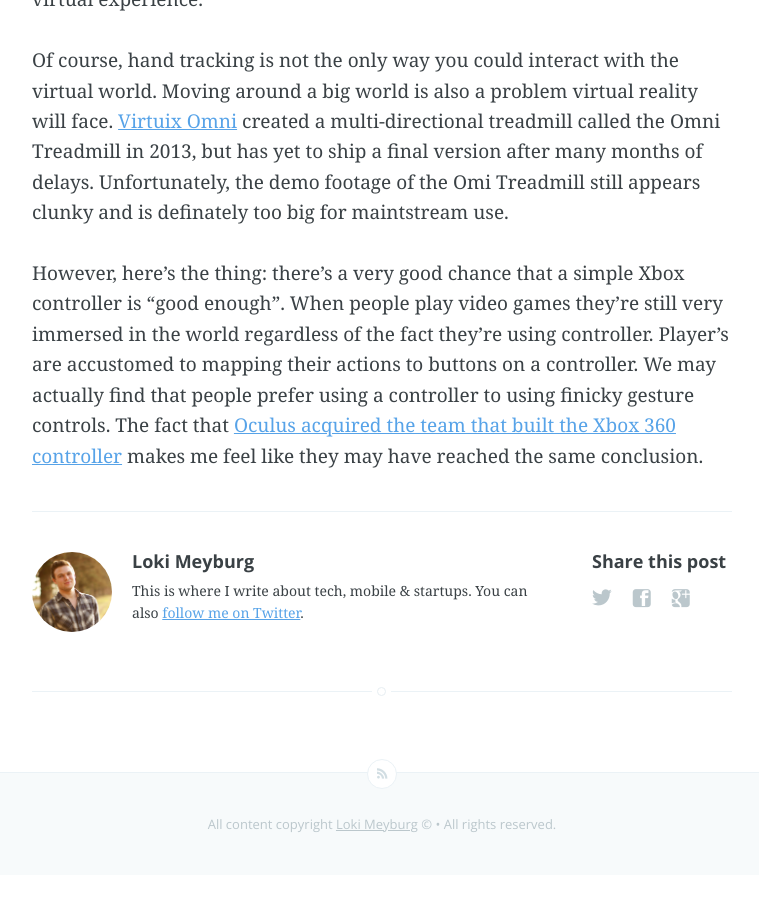
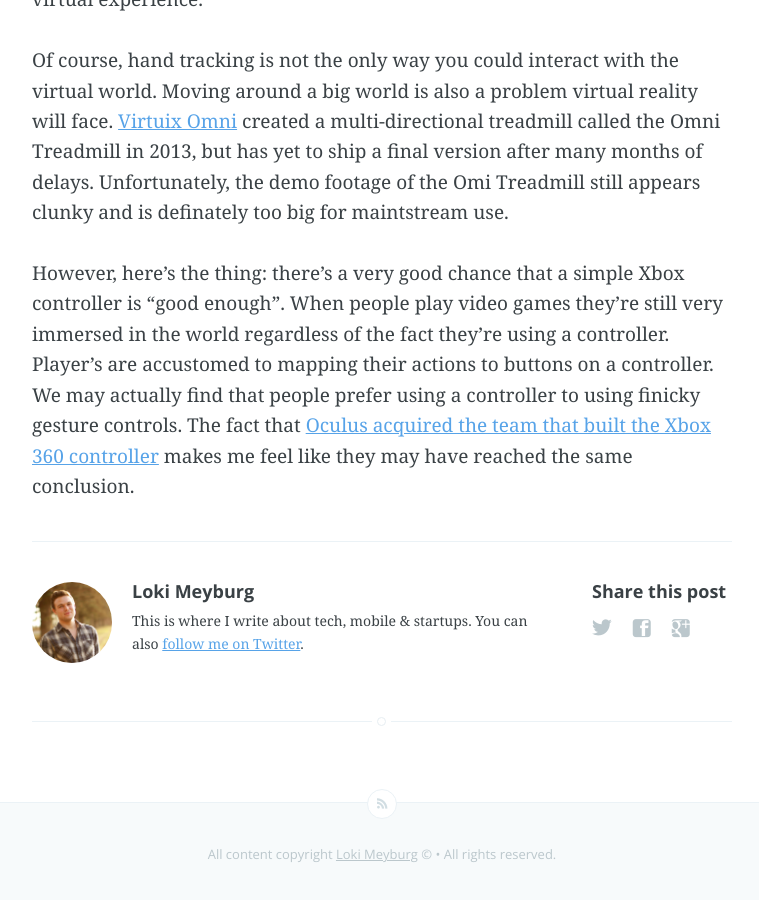
Before and after one commit to lokimeyburg/lokimeyburg.github.io, a Jekyll site: the page built from _posts/2015-02-05-virtual-reality-inputs-interactions.md, in a window 1280 px wide and 900 px high, scrolled down 1793 px. Shown: the whole window, without its empty margins (258-1017 px from the left). Built offline with Jekyll 4.4.1, drawn with Linux system fonts in a browser that asks for light colours; Markdown is read by kramdown in place of the engine named in the settings; before the commit the page ends 2668 px from its top, so only the background shows below that.

```diff
--- a/_posts/2015-02-05-virtual-reality-inputs-interactions.md
+++ b/_posts/2015-02-05-virtual-reality-inputs-interactions.md
@@ -16,4 +16,4 @@ Last year a small team of four developers started [Nimble VR](https://www.youtub
 
 Of course, hand tracking is not the only way you could interact with the virtual world. Moving around a big world is also a problem virtual reality will face. [Virtuix Omni](http://www.virtuix.com/) created a multi-directional treadmill called the Omni Treadmill in 2013, but has yet to ship a final version after many months of delays. Unfortunately, the demo footage of the Omi Treadmill still appears clunky and is definately too big for maintstream use.
 
-However, here’s the thing: there’s a very good chance that a simple Xbox controller is “good enough”. When people play video games they're still very immersed in the world regardless of the fact they’re using controller. Player’s are accustomed to mapping their actions to buttons on a controller. We may actually find that people prefer using a controller to using finicky gesture controls. The fact that [Oculus acquired the team that built the Xbox 360 controller](http://www.gamespot.com/articles/oculus-rift-vr-dev-buys-team-that-designed-xbox-360-controller/1100-6420708/) makes me feel like they may have reached the same conclusion.
+However, here’s the thing: there’s a very good chance that a simple Xbox controller is “good enough”. When people play video games they're still very immersed in the world regardless of the fact they’re using a controller. Player’s are accustomed to mapping their actions to buttons on a controller. We may actually find that people prefer using a controller to using finicky gesture controls. The fact that [Oculus acquired the team that built the Xbox 360 controller](http://www.gamespot.com/articles/oculus-rift-vr-dev-buys-team-that-designed-xbox-360-controller/1100-6420708/) makes me feel like they may have reached the same conclusion.
```
